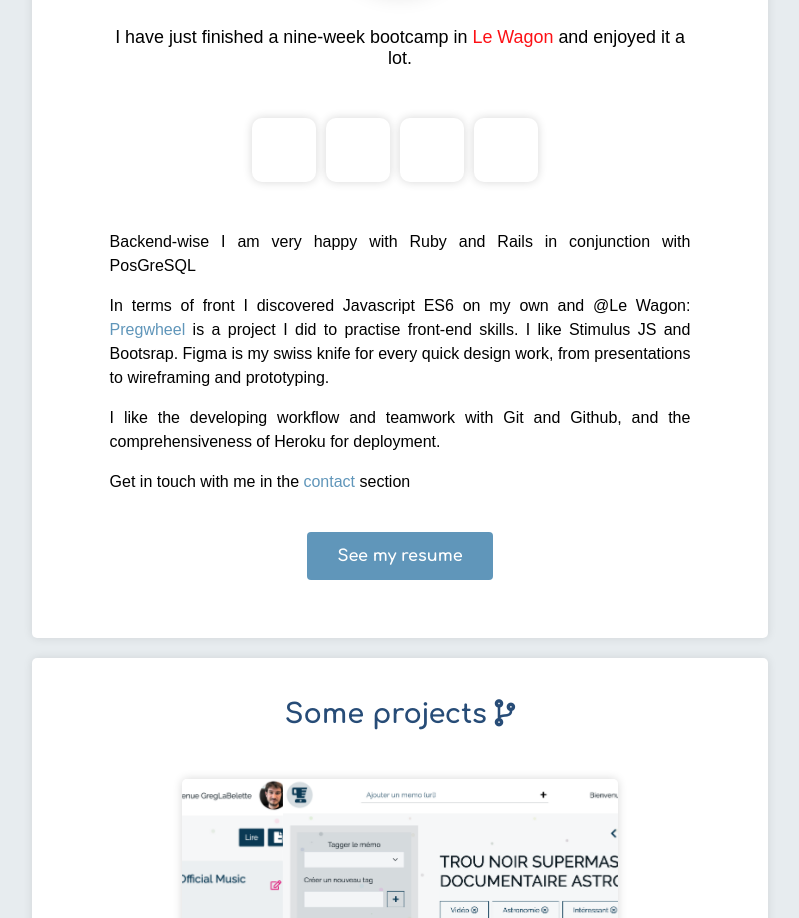
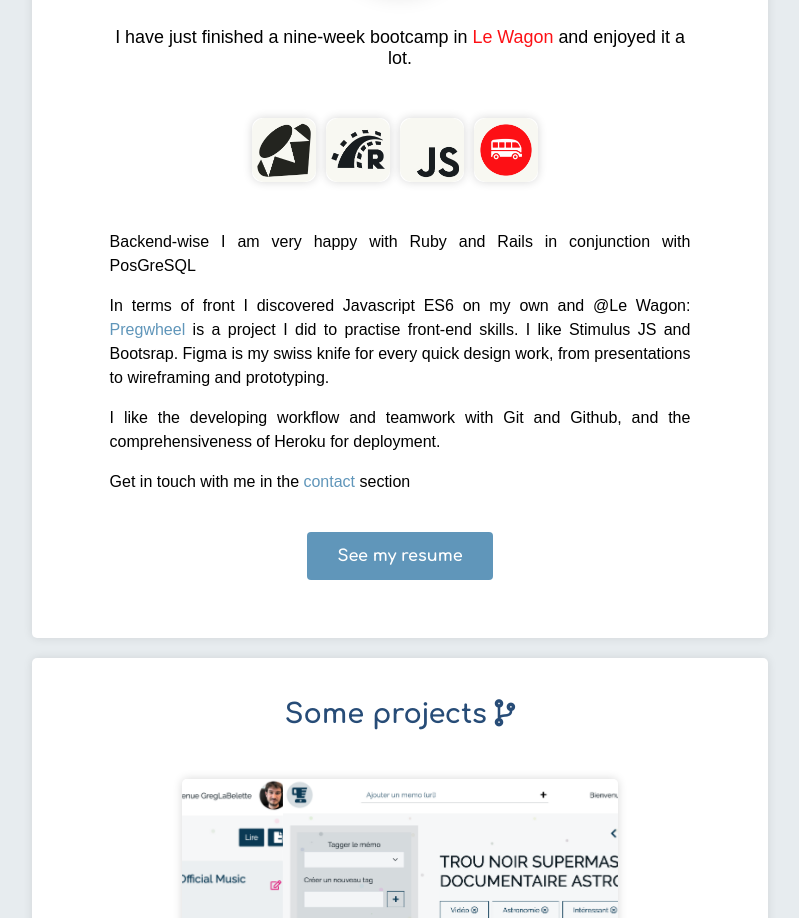
Before and after one commit to GregLaBelette/Le-Wagon---Profile-page, a plain HTML site: page index.html in a window 1280 px wide. Shown: the part 830-1748 px from the top of the page, without its empty margins (240-1039 px from the left). Drawn offline with nearby package versions, Linux system fonts and the light colour scheme; the site is published under a folder, as on GitHub Pages, so addresses that start at the root find nothing; a web font is replaced by a local one.

Commit message:
images urls

```diff
--- a/index.html
+++ b/index.html
@@ -51,10 +51,10 @@
         <img src="images/code.jpg" alt="some lines of code" class="rounded-circle">
         <h3 class='mb'>I have just finished a nine-week bootcamp in <strong><a class="text-link" id="wagon-link" href="https://www.lewagon.com/">Le Wagon</a></strong> and enjoyed it a lot.</h3>
         <div class="icons d-flex justify-content-center my-5">
-          <div class="icon" style="background-image: url('/images/logos/ruby.png')"></div>
-          <div class="icon" style="background-image: url('/images/logos/rails.png')"></div>
-          <div class="icon" style="background-image: url('/images/logos/js.png')"></div>
-          <div class="icon" style="background-image: url('/images/logos/wagon.png')"></div>
+          <div class="icon" style="background-image: url('images/logos/ruby.png')"></div>
+          <div class="icon" style="background-image: url('images/logos/rails.png')"></div>
+          <div class="icon" style="background-image: url('images/logos/js.png')"></div>
+          <div class="icon" style="background-image: url('images/logos/wagon.png')"></div>
         </div>
         <p>Backend-wise I am very happy with <strong>Ruby</strong> and <strong>Rails</strong> in conjunction with <strong>PosGreSQL</strong></p>
         <p>In terms of front I discovered <strong>Javascript ES6</strong> on my own and @Le Wagon: <strong><a class="text-link" href="https://greglabelette.github.io/PregWheel/">Pregwheel</a></strong> is a project I did to practise front-end skills. I like <strong>Stimulus JS</strong> and <strong>Bootsrap</strong>. <strong>Figma</strong> is my swiss knife for every quick design work, from presentations to wireframing and prototyping.</p>
```
